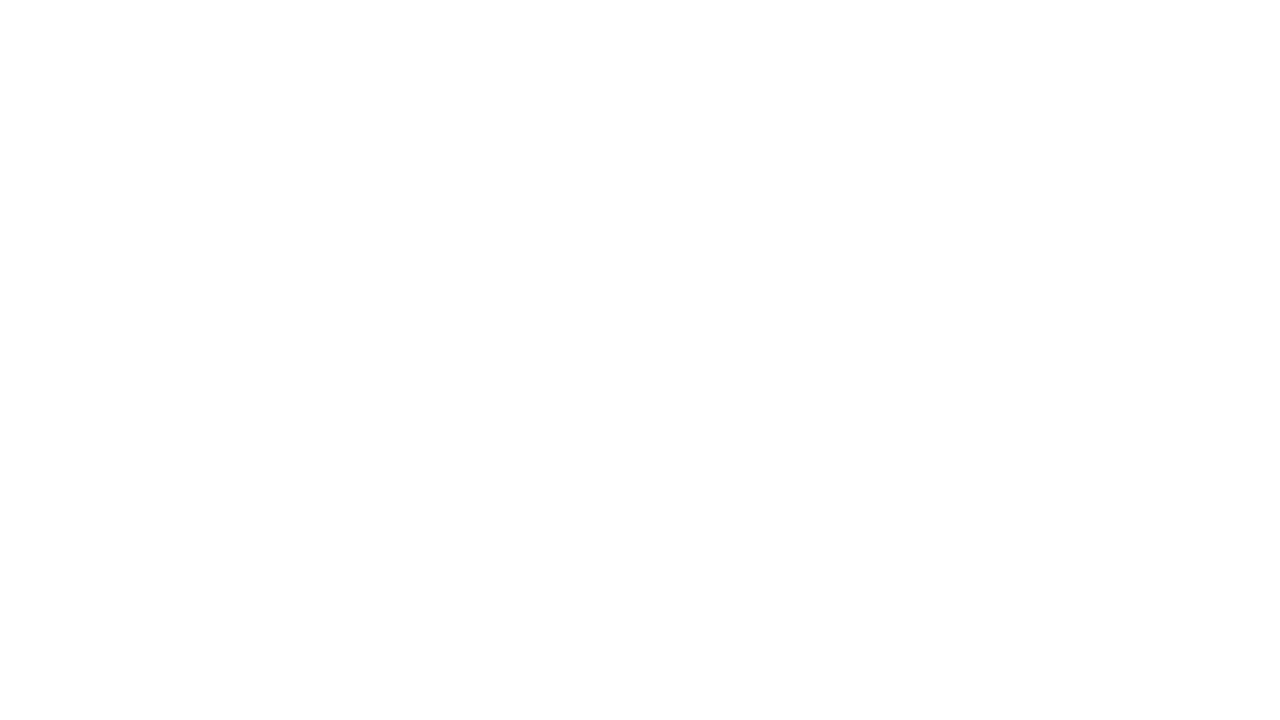
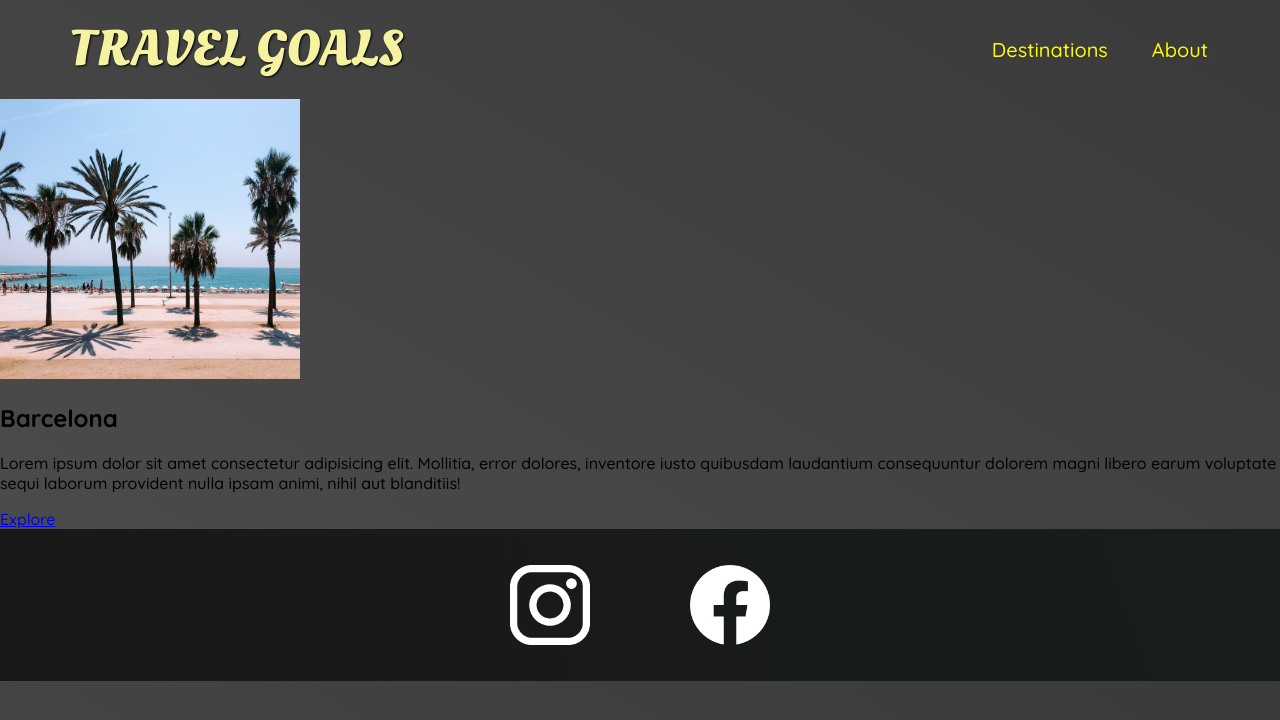
Before and after one commit to rhayes22/100-Days-of-Code, a plain HTML site: page places.html in a window 1280 px wide. Drawn offline with Linux system fonts and the light colour scheme.

Commit message:
Finished day 18

```diff
--- /dev/null
+++ b/places.css
@@ -0,0 +1,11 @@
+body {
+  background: linear-gradient(30deg, rgb(77, 77, 77), rgb(58, 58, 58));
+}
+
+header {
+  position: static;
+}
+main li img {
+  width: 300px;
+  height: 280px;
+}
--- a/places.html
+++ b/places.html
@@ -0,0 +1,59 @@
+<!DOCTYPE html>
+<html lang="en">
+  <head>
+    <meta charset="UTF-8" />
+    <link
+      href="https://fonts.googleapis.com/css2?family=Raleway:wght@700&family=Oleo+Script:wght@700&family=Quicksand:wght@300;500;700&display=swap"
+      rel="stylesheet"
+    />
+    <link rel="stylesheet" href="shared.css" />
+    <link rel="stylesheet" href="places.css" />
+    <title>Travel Goals</title>
+  </head>
+  <body>
+    <header>
+      <div id="page-logo">
+        <a href="/index.html">Travel Goals</a>
+      </div>
+      <nav>
+        <ul>
+          <li><a href="/places.html">Destinations</a></li>
+          <li><a href="">About</a></li>
+        </ul>
+      </nav>
+    </header>
+    <main>
+      <ul>
+        <li>
+          <img src="/images/places/barcelona.jpg" alt="City of Barcelona" />
+          <div class="item-content">
+            <h2>Barcelona</h2>
+            <p>
+              Lorem ipsum dolor sit amet consectetur adipisicing elit. Mollitia,
+              error dolores, inventore iusto quibusdam laudantium consequuntur
+              dolorem magni libero earum voluptate sequi laborum provident nulla
+              ipsam animi, nihil aut blanditiis!
+            </p>
+          </div>
+          <div class="actions">
+            <a href="https://en.wikipedia.org/wiki/Barcelona">Explore</a>
+          </div>
+        </li>
+      </ul>
+    </main>
+    <footer>
+      <ul>
+        <li>
+          <a href="https://www.instagram.com"
+            ><img src="/images/logos/insta.png" alt="Instagram Logo"
+          /></a>
+        </li>
+        <li>
+          <a href="https://www.facebook.com"
+            ><img src="/images/logos/facebook.png" alt="Facebook Logo"
+          /></a>
+        </li>
+      </ul>
+    </footer>
+  </body>
+</html>
--- a/shared.css
+++ b/shared.css
@@ -53,3 +53,24 @@ header a:hover {
   color: rgb(77, 77, 77);
   background-color: rgb(255, 251, 0);
 }
+
+footer {
+  background: linear-gradient(70deg, rgb(24, 24, 24), rgb(25, 29, 29));
+  padding: 36px 0;
+}
+
+footer ul {
+  display: flex;
+  justify-content: center;
+}
+
+footer li {
+  width: 80px;
+  height: 80px;
+  margin: 0 50px;
+}
+
+footer img {
+  width: 100%;
+  height: 100%;
+}
--- a/styles.css
+++ b/styles.css
@@ -48,6 +48,11 @@
   background-color: rgb(255, 238, 0);
 }
 
+#highlights {
+  padding: 24px;
+  background: linear-gradient(0deg, rgb(277, 255, 253), rgb(202, 243, 240));
+}
+
 #highlights h2 {
   text-transform: uppercase;
   text-align: center;
```
Also changed, not shown: index.html (+14 -1 lines), images/logos/facebook.png (added), images/logos/insta.png (added).
